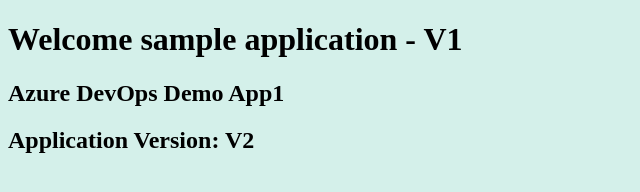
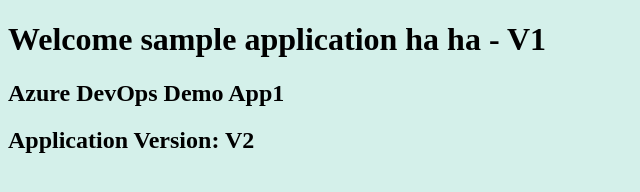
Before and after one commit to kasunsjc/azure-devops-aks-app1, a plain HTML site: page Git-Repository-files/index.html in a window 1280 px wide. Shown: the whole page, without its empty margins (0-640 px from the left). Drawn offline with Linux system fonts and the light colour scheme.

Commit message:
Change HTML

```diff
--- a/Git-Repository-files/index.html
+++ b/Git-Repository-files/index.html
@@ -1,7 +1,7 @@
 <!DOCTYPE html>
 <html>
    <body style="background-color:rgb(212, 240, 234);">
-      <h1>Welcome sample application - V1</h1>
+      <h1>Welcome sample application ha ha - V1</h1>
       <h2>Azure DevOps Demo App1</h2>
       <h2>Application Version: V2</h2>
    </body>
```
